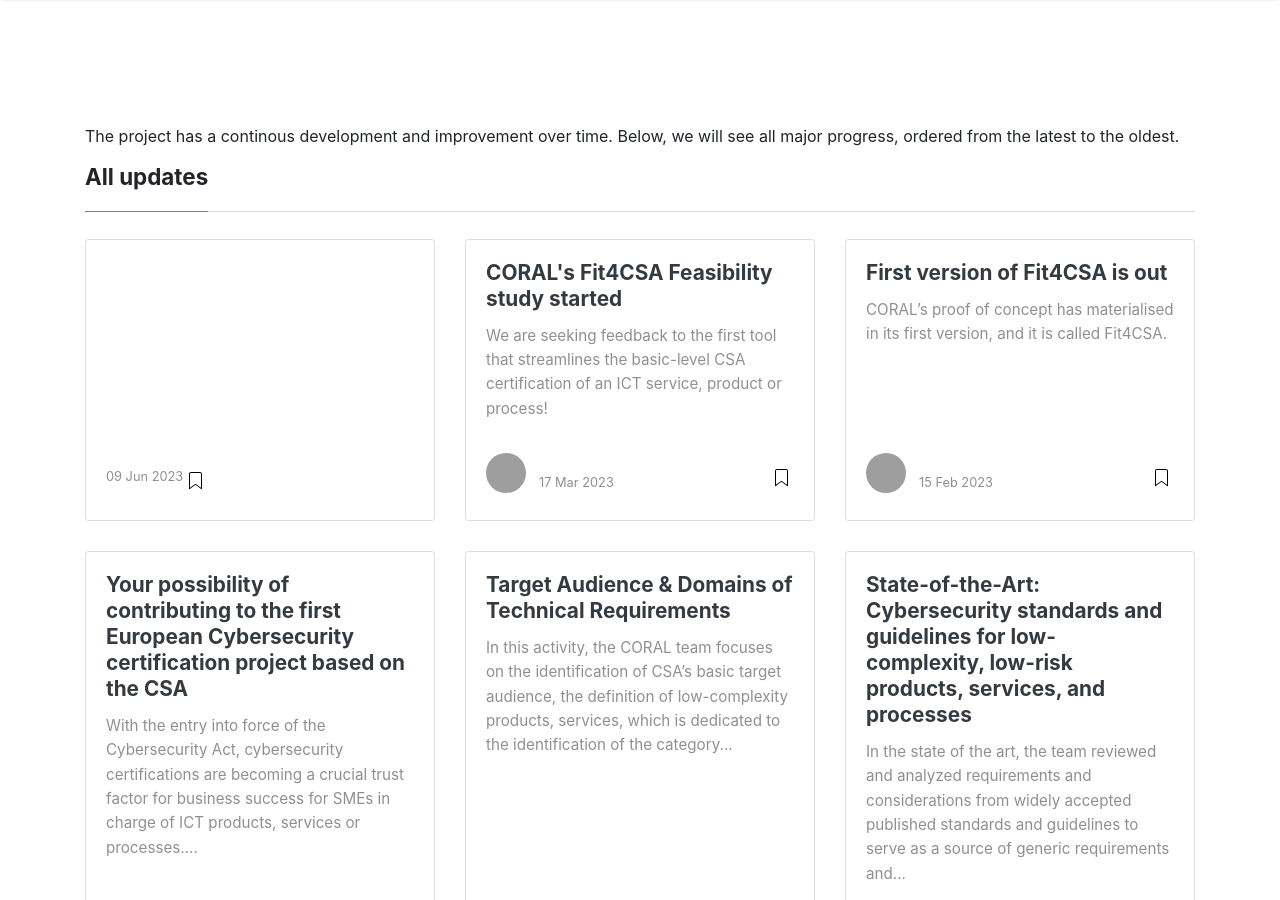
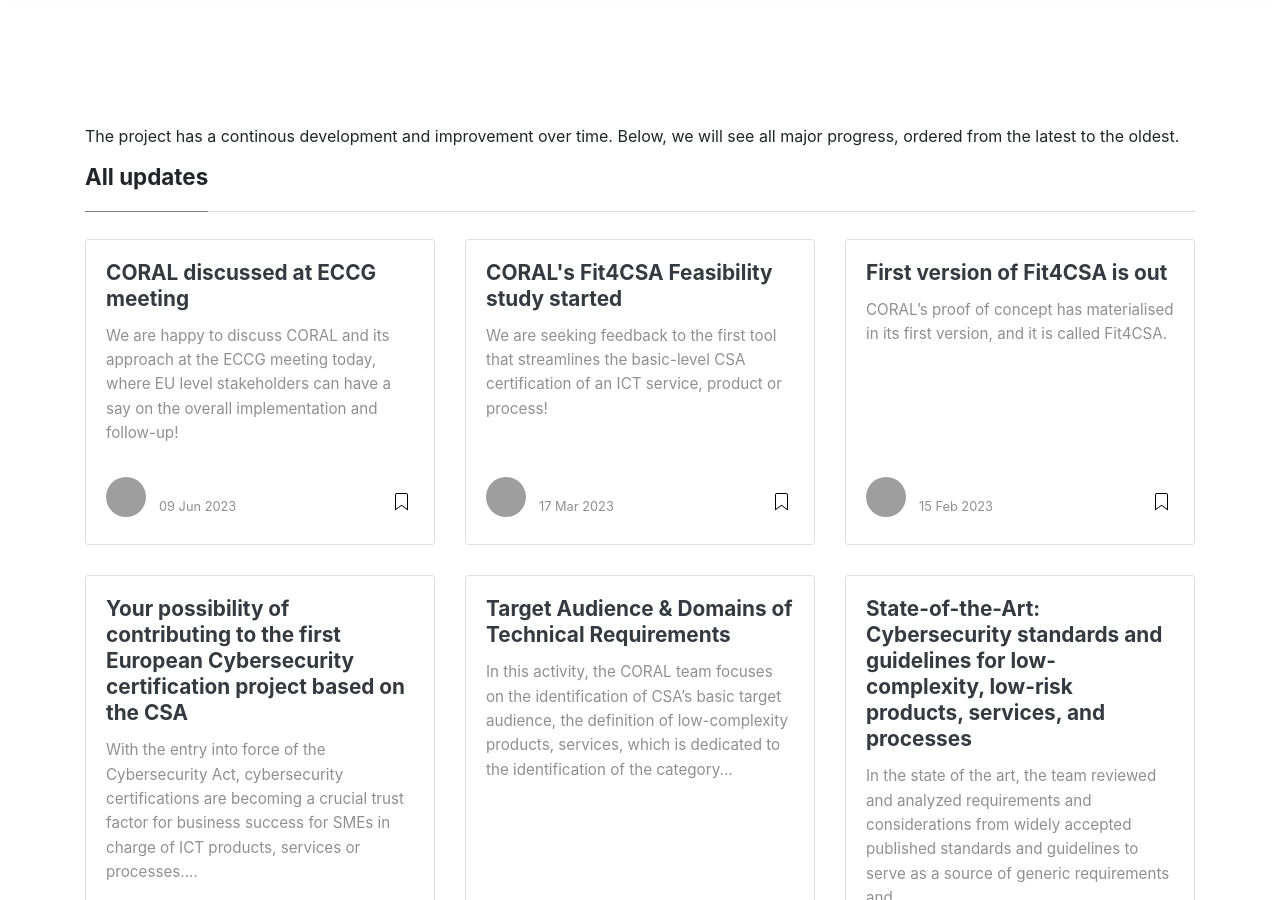
Before and after one commit to NC3-LU/coral-project, a Jekyll site: the page built from blog.md, in a window 1280 px wide and 900 px high, scrolled down 834 px. Built offline with Jekyll 4.4.1, drawn with Linux system fonts in a browser that asks for light colours; nearby versions of some CDN libraries; the list of posts is cut into pages by our own code; grey boxes are pictures that could not be loaded.

Commit message:
Update 2023-06-09-discussion-CORAL-eccg.markdown
fixed "

```diff
--- a/_posts/2023-06-09-discussion-CORAL-eccg.markdown
+++ b/_posts/2023-06-09-discussion-CORAL-eccg.markdown
@@ -1,6 +1,6 @@
 ---
 layout: post
-title:  "CORAL discussed at ECCG meeting“
+title:  "CORAL discussed at ECCG meeting"
 date:   2023-06-09 12:10:24 +0200
 publish-date: 2023-06-09 12:11:54 +0200
 categories: dissemination
```
